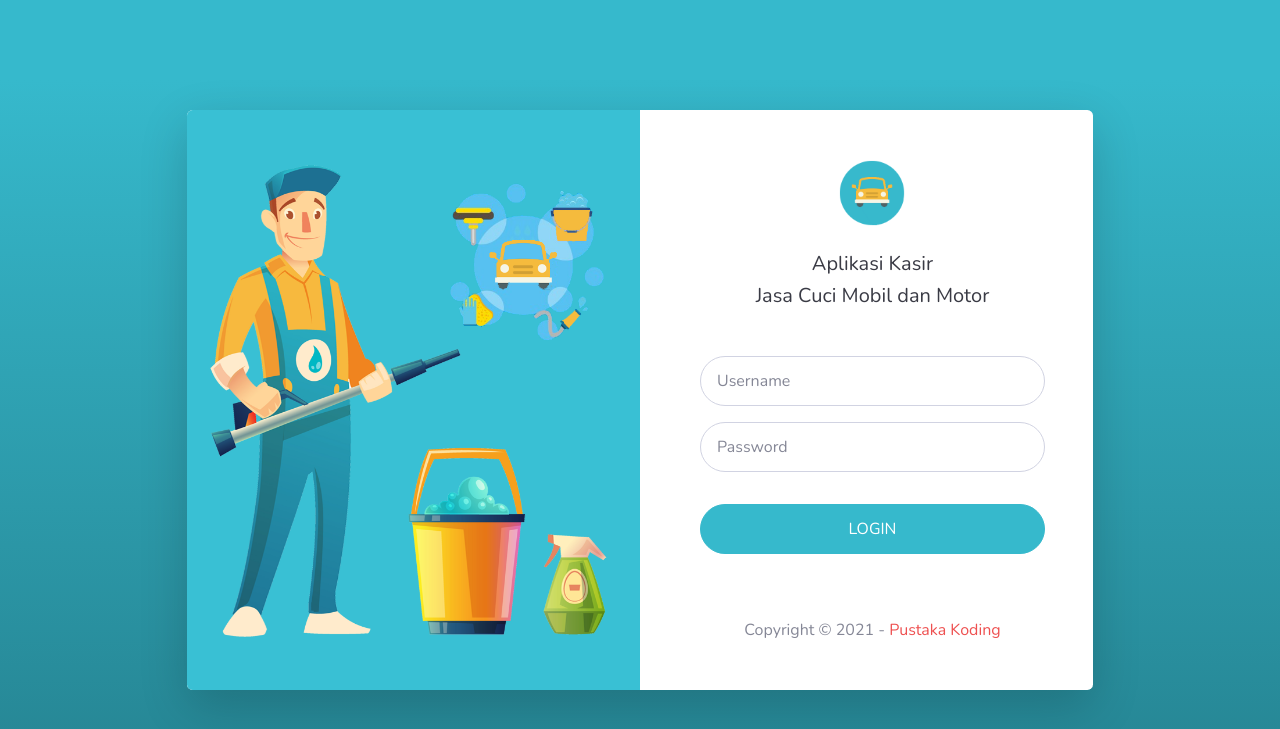
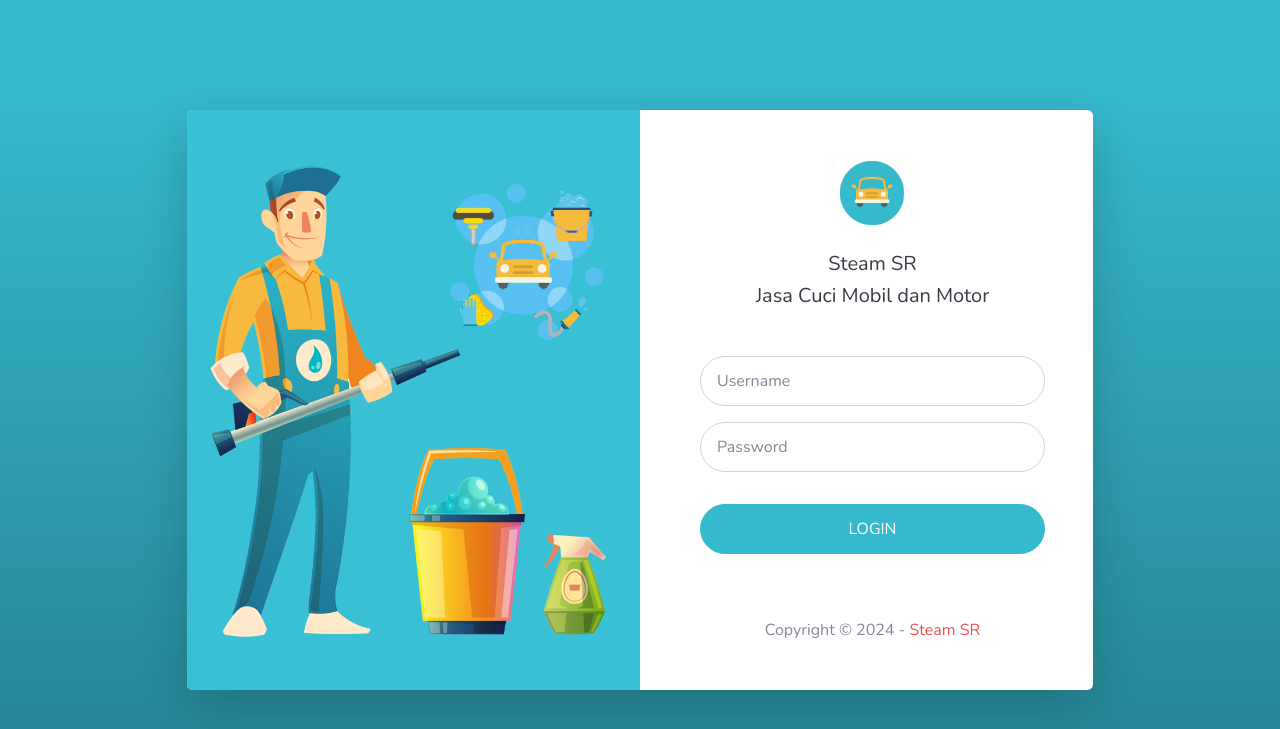
Before and after one commit to rafinaufal04/steam, a PHP site: the page made by login.php in a window 1280 px wide. Shown: the top 729 px of the page. Run offline with PHP 8.4, Linux system fonts and the light colour scheme.

Commit message:
perbaru project

```diff
--- a/login.php
+++ b/login.php
@@ -50,7 +50,7 @@
                   </div>
                   <!-- judul -->
                   <div class="text-center pb-4">
-                    <h1 class="h5 text-gray-900">Aplikasi Kasir</h1>
+                    <h1 class="h5 text-gray-900">Steam SR</h1>
                     <h1 class="h5 text-gray-900 mb-4">Jasa Cuci Mobil dan Motor</h1>
                   </div>
 
@@ -118,7 +118,7 @@
 
                   <!-- footer -->
                   <div class="text-center pt-5">
-                    <span>Copyright &copy; 2021 - <a href="https://pustakakoding.com/" class="text-brand">Pustaka Koding</a></span>
+                    <span>Copyright &copy; 2024 - <a class="text-brand">Steam SR</a></span>
                   </div>
                 </div>
               </div>
--- a/main.php
+++ b/main.php
@@ -131,7 +131,7 @@ else { ?>
         <footer class="sticky-footer bg-white">
           <div class="container my-auto">
             <div class="copyright text-center my-auto">
-              <span>Copyright &copy; 2021 - <a href="https://pustakakoding.com/" class="text-brand">Pustaka Koding</a>. All rights reserved.</span>
+            <span>Copyright &copy; 2024 - <a class="text-brand">Steam SR</a></span>
             </div>
           </div>
         </footer>
```
